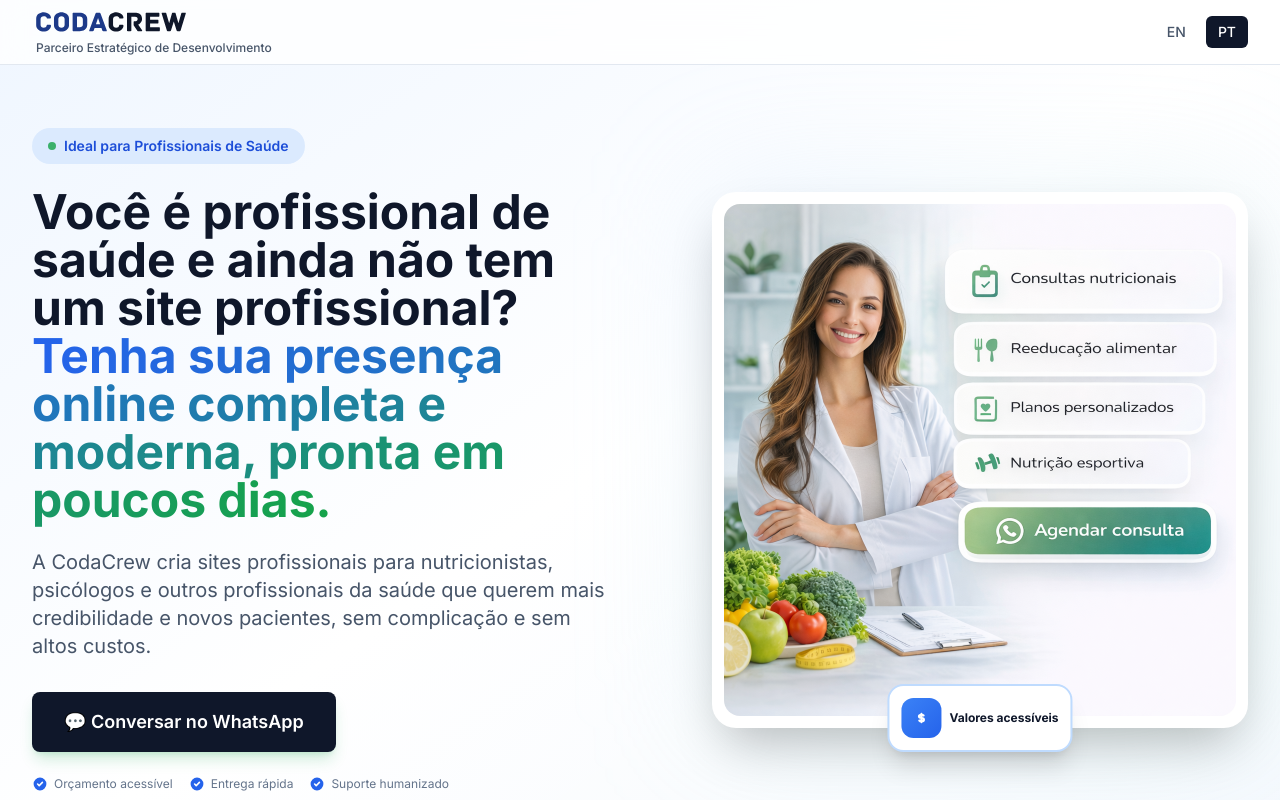
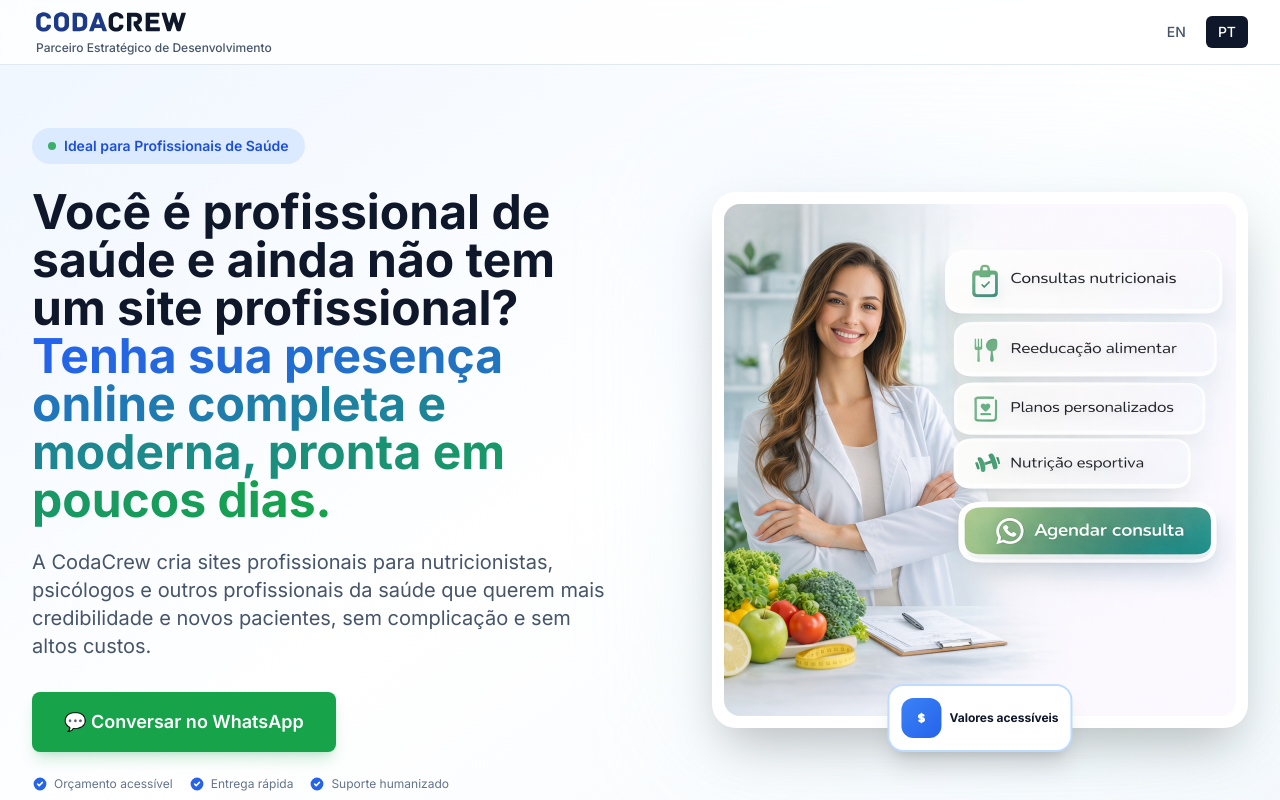
Before and after one commit to feliciosan/software-solutions, a Next.js app: page /pt-BR/saude in a window 1280 px wide. Shown: the top 800 px of the page. Built offline with nearby package versions, Linux system fonts and the light colour scheme.

Commit message:
fix(health): update button classes to use important modifier for consistent styling

```diff
--- a/components/health/HealthFinalCTASection.tsx
+++ b/components/health/HealthFinalCTASection.tsx
@@ -62,7 +62,7 @@ export function HealthFinalCTASection() {
           <Button
             size="lg"
             onClick={openWhatsApp}
-            className="bg-green-600 hover:bg-green-700 shadow-xl shadow-green-600/20 hover:shadow-2xl hover:shadow-green-600/30 transition-all text-lg px-12 py-4"
+            className="!bg-green-600 hover:!bg-green-700 shadow-xl shadow-green-600/20 hover:shadow-2xl hover:shadow-green-600/30 transition-all text-lg px-12 py-4"
             aria-label="Iniciar conversa no WhatsApp para orçamento"
           >
             💬 {t("cta")}
--- a/components/health/HealthHeroSection.tsx
+++ b/components/health/HealthHeroSection.tsx
@@ -44,7 +44,7 @@ export function HealthHeroSection() {
             <Button
               size="lg"
               onClick={openWhatsApp}
-              className="bg-green-600 hover:bg-green-700 shadow-lg shadow-green-600/20 hover:shadow-xl hover:shadow-green-600/30 transition-all"
+              className="!bg-green-600 hover:!bg-green-700 shadow-lg shadow-green-600/20 hover:shadow-xl hover:shadow-green-600/30 transition-all"
               aria-label="Falar com especialista no WhatsApp"
             >
               💬 {t("cta")}
```
